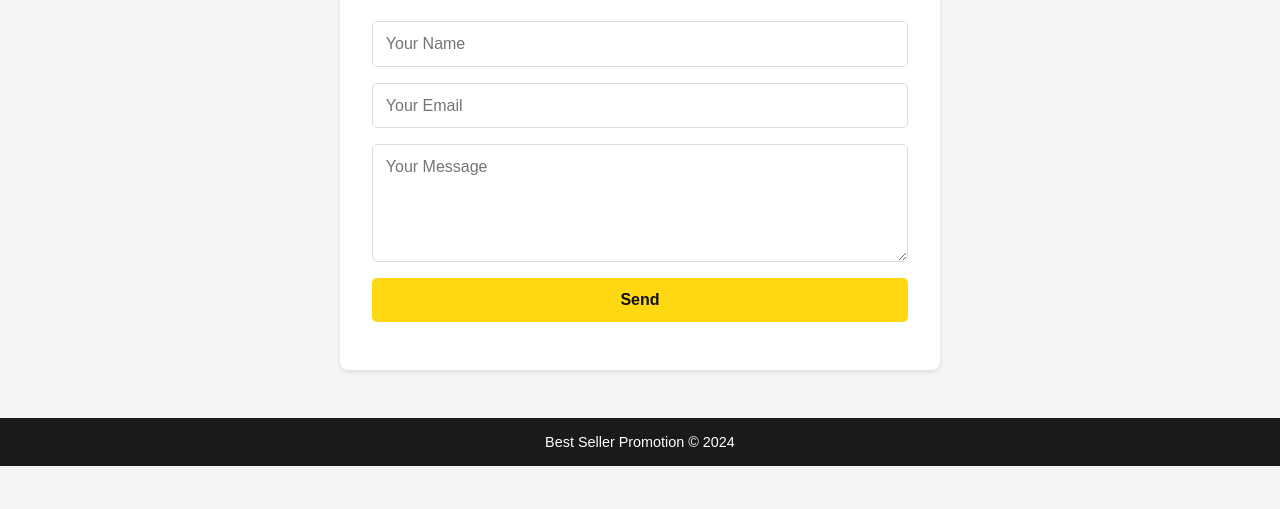
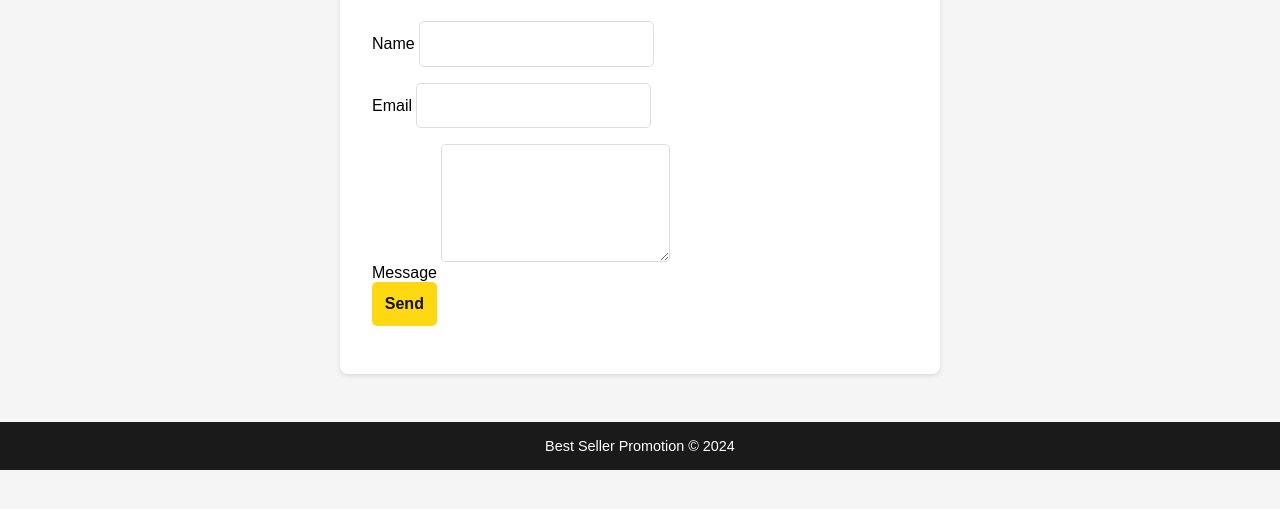
Before and after one commit to akumadem0n/website, a plain HTML site: page contact.html in a window 1280 px wide. Shown: the part 211-720 px from the top of the page. Drawn offline with Linux system fonts and the light colour scheme.

Commit message:
contact update

```diff
--- a/contact.html
+++ b/contact.html
@@ -132,27 +132,24 @@
 
     <div class="contact-form-container">
         <h2>Contact Us</h2>
-        <form action="mailto:info@bestsellerpromotion.com" method="GET" onsubmit="return handleMailTo(event)">
-            <input type="text" id="name" name="name" placeholder="Your Name" required autocomplete="off">
-            <input type="email" id="email" name="email" placeholder="Your Email" required autocomplete="off">
-            <textarea id="message" name="message" rows="5" placeholder="Your Message" required autocomplete="off"></textarea>
-            <button type="submit">Send</button>
+        <form name="contact" method="POST" data-netlify="true">
+            <p>
+                <label>Name <input type="text" name="name" required></label>
+            </p>
+            <p>
+                <label>Email <input type="email" name="email" required></label>
+            </p>
+            <p>
+                <label>Message <textarea name="message" rows="5" required></textarea></label>
+            </p>
+            <p>
+                <button type="submit">Send</button>
+            </p>
         </form>
     </div>
 
     <footer class="footer">
         <p>Best Seller Promotion &copy; 2024</p>
     </footer>
-
-    <script>
-        function handleMailTo(event) {
-            const name = document.getElementById('name').value;
-            const email = document.getElementById('email').value;
-            const message = document.getElementById('message').value;
-
-            const mailtoLink = `mailto:info@bestsellerpromotion.com?subject=Contact from ${encodeURIComponent(name)}&body=Name: ${encodeURIComponent(name)}%0D%0AEmail: ${encodeURIComponent(email)}%0D%0AMessage: ${encodeURIComponent(message)}`;
-            window.location.href = mailtoLink;
-        }
-    </script>
 </body>
 </html>
```
